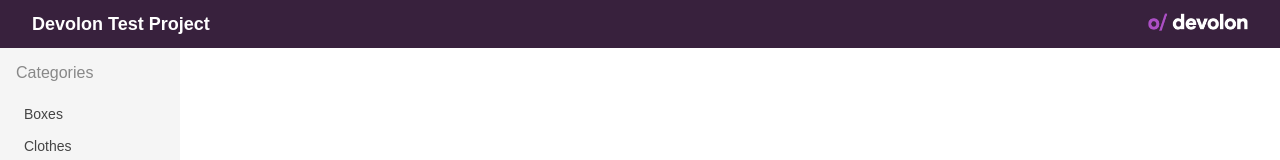
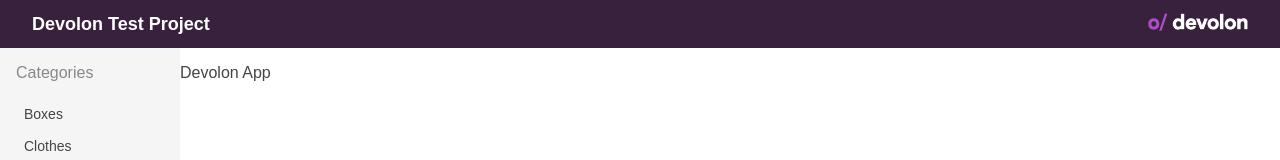
Before and after one commit to mmehdinasiri/devolon, a React (Create React App) app: page / in a window 1280 px wide. Shown: the top 160 px of the page. Built offline with nearby package versions, Linux system fonts and the light colour scheme.

Commit message:
add main content

```diff
--- a/src/components/Layout/Layout.tsx
+++ b/src/components/Layout/Layout.tsx
@@ -1,5 +1,6 @@
 import { FC } from "react";
 import { Navbar, Sidebar } from "..";
+import { MainContent } from "../../theme/globalStyle";
 
 interface ILayoutProps {
   children: React.ReactNode;
@@ -10,7 +11,7 @@ const Layout: FC<ILayoutProps> = ({ children }) => {
     <div>
       <Navbar />
       <Sidebar />
-      {children}
+      <MainContent>{children}</MainContent>
     </div>
   );
 };
--- a/src/theme/globalStyle.ts
+++ b/src/theme/globalStyle.ts
@@ -15,6 +15,7 @@ export const device = {
   desktopL: `(min-width: ${size.desktopL})`,
 };
 
+// gl
 const GlobalStyle = createGlobalStyle`
 html {
 	scroll-behavior: smooth;
@@ -29,6 +30,7 @@ body {
 `;
 export default GlobalStyle;
 
+// Layout
 export const Aside = styled.aside`
   position: fixed;
   width: ${({ theme }) => theme.sizes.sideBarWidth}px;
@@ -39,3 +41,9 @@ export const Aside = styled.aside`
   top: ${({ theme }) => theme.sizes.headerHight}px;
   left: 0;
 `;
+export const MainContent = styled.main`
+  margin: ${({ theme }) => theme.sizes.headerHight}px 0;
+  padding-top: 1rem;
+  width: calc(100% - ${({ theme }) => theme.sizes.sideBarWidth}px);
+  float: right;
+`;
```
